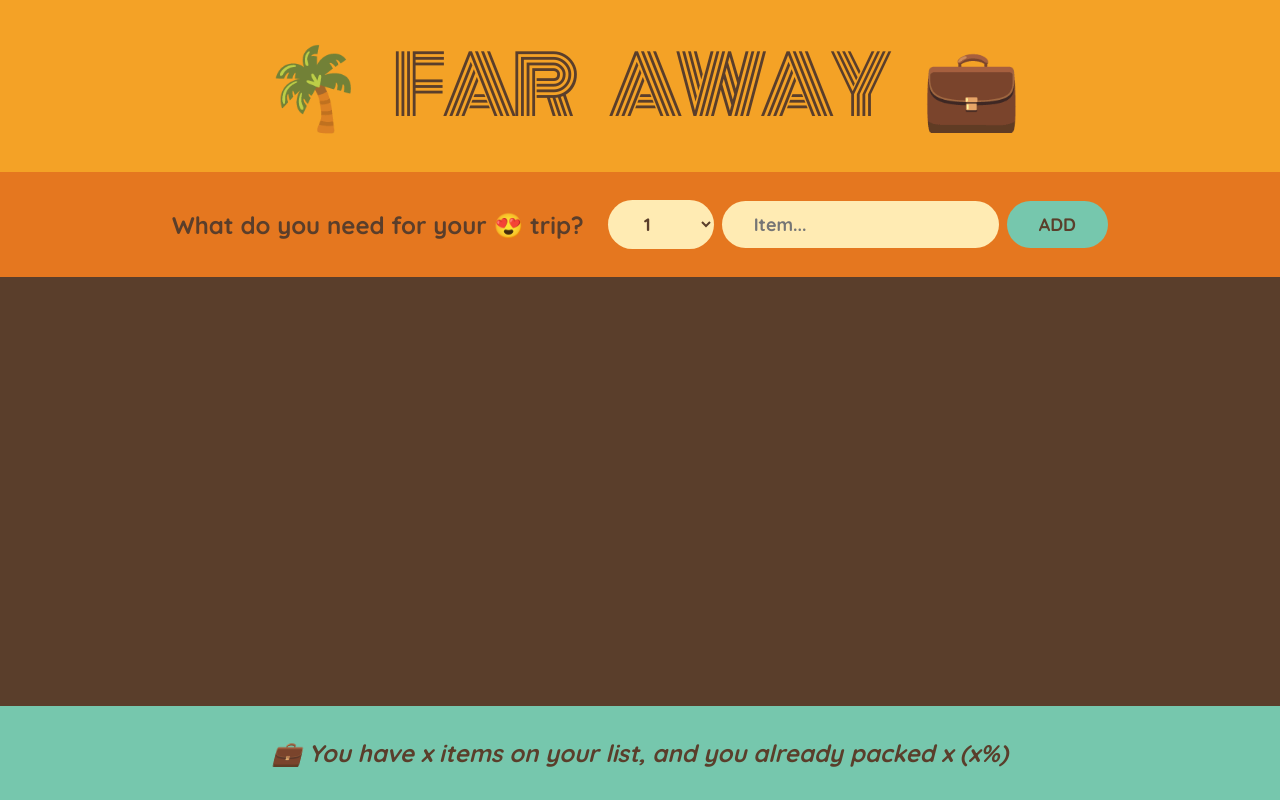
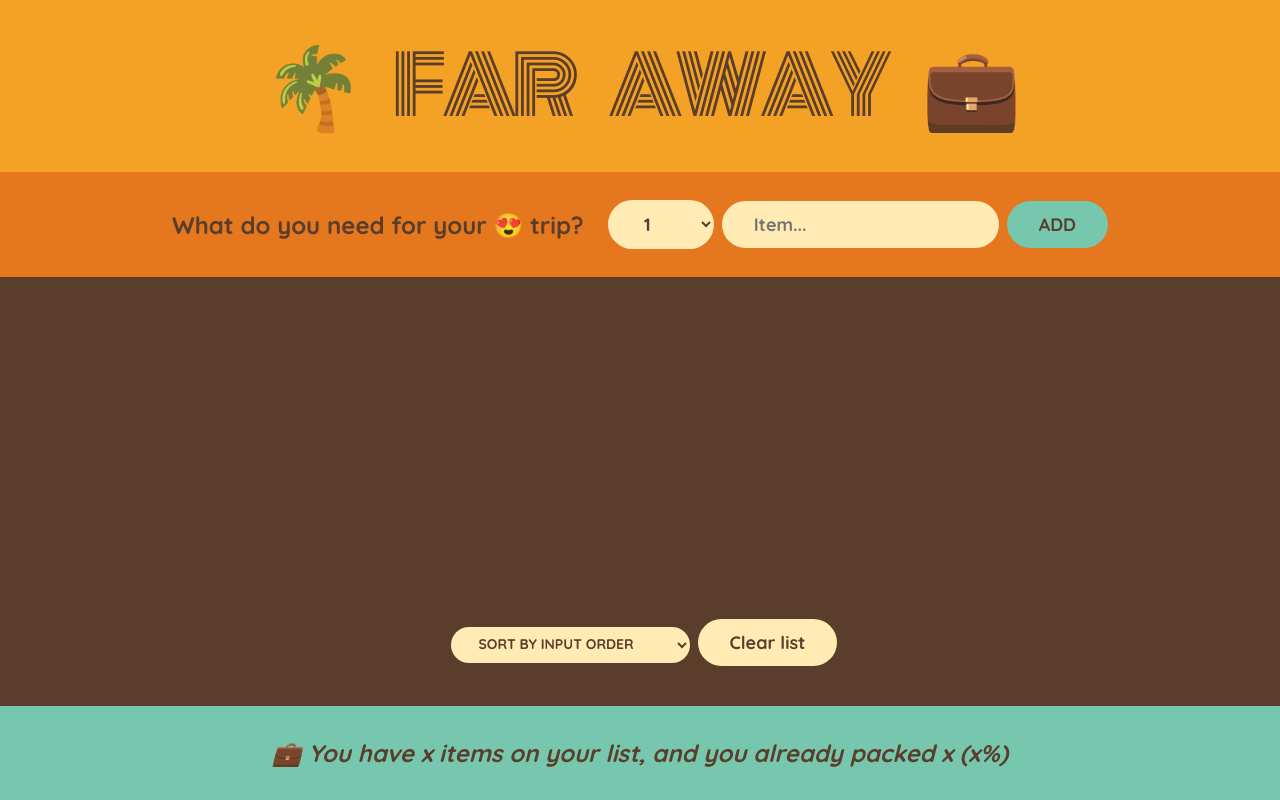
Before and after one commit to navidTabrizi90/travel-list-react, a React (Create React App) app: page / in a window 1280 px wide. Built offline with nearby package versions, Linux system fonts and the light colour scheme.

Commit message:
adding sort feature

```diff
--- a/src/App.js
+++ b/src/App.js
@@ -16,6 +16,11 @@ function App() {
     );
   }
 
+  function handleClearList() {
+    const confirmed = window.confirm("Are you sure to clear the list?");
+    if (confirmed) setItems([]);
+  }
+
   return (
     <div className="app">
       <Logo />
@@ -24,6 +29,7 @@ function App() {
         items={items}
         onDeleteItem={handleDeleteItem}
         onToggleItem={handleToggleItem}
+        onClearList={handleClearList}
       />
       <Stats />
     </div>
@@ -73,11 +79,26 @@ function Form({ setItems }) {
   );
 }
 
-function PackingList({ items, onDeleteItem, onToggleItem }) {
+function PackingList({ items, onDeleteItem, onToggleItem, onClearList }) {
+  const [sortBy, setSortBy] = useState("input");
+  let sortedItems;
+  if (sortBy === "input") {
+    sortedItems = items;
+  }
+  if (sortBy === "description") {
+    sortedItems = [...items].sort((a, b) =>
+      a.description.localeCompare(b.description)
+    );
+  }
+
+  if (sortBy === "packed") {
+    sortedItems = [...items].sort((a, b) => a.packed - b.packed);
+  }
+
   return (
     <div className="list">
       <ul>
-        {items.map((item) => (
+        {sortedItems.map((item) => (
           <Item
             item={item}
             key={item.id}
@@ -86,6 +107,14 @@ function PackingList({ items, onDeleteItem, onToggleItem }) {
           />
         ))}
       </ul>
+      <div className="action">
+        <select value={sortBy} onChange={(e) => setSortBy(e.target.value)}>
+          <option value="input">Sort by input order</option>
+          <option value="description">Sort by description</option>
+          <option value="packed">Sort by packed status</option>
+        </select>
+        <button onClick={() => onClearList()}>Clear list</button>
+      </div>
     </div>
   );
 }
@@ -99,8 +128,7 @@ function Item({ item, onDeleteItem, onToggleItem }) {
         onChange={() => onToggleItem(item.id)}
       />
       <span style={item.packed ? { textDecoration: "line-through" } : {}}>
-        {item.quantity}
-        {item.description}
+        {item.quantity} {item.description}
       </span>
       <button onClick={() => onDeleteItem(item.id)}>❌</button>
     </li>
```
